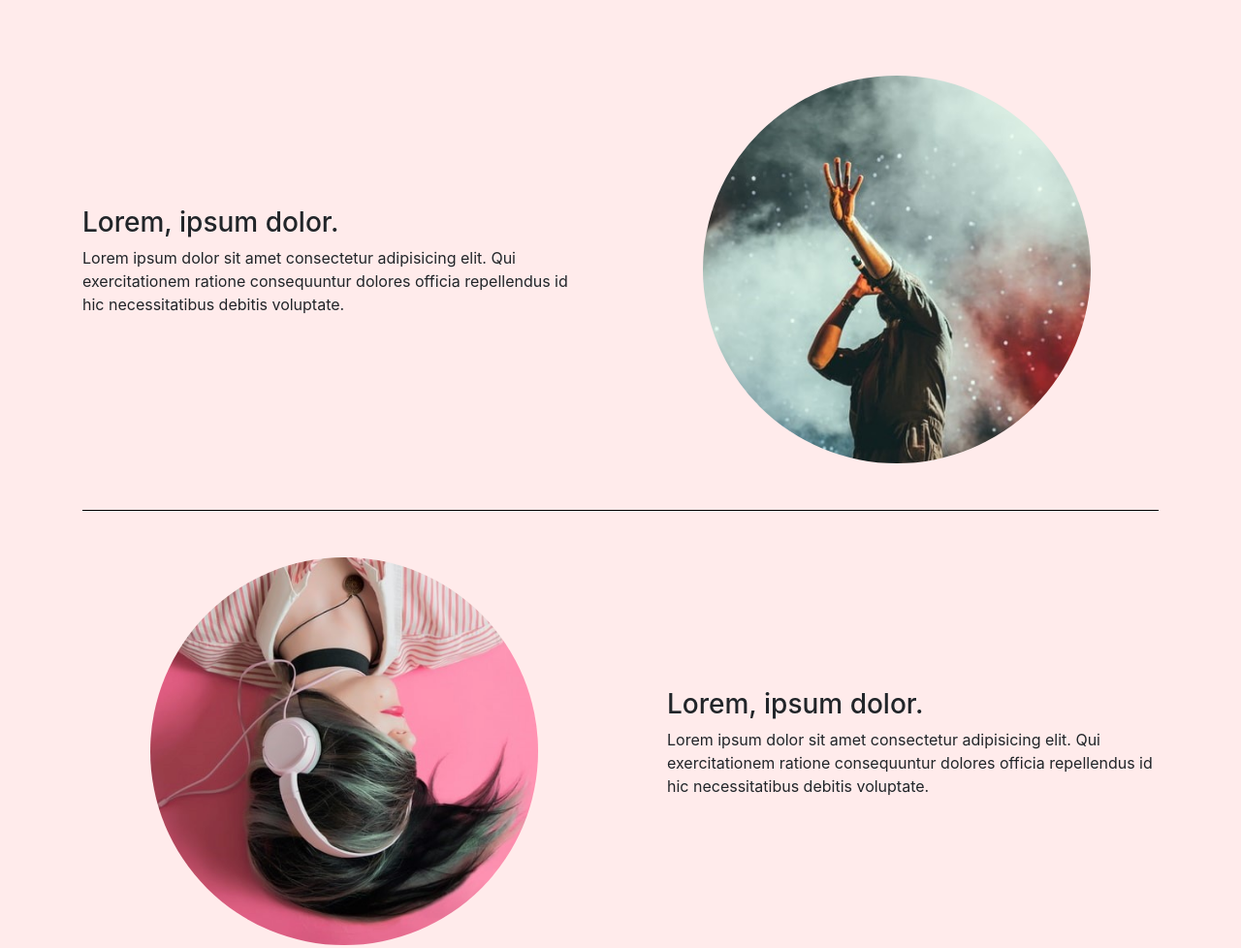
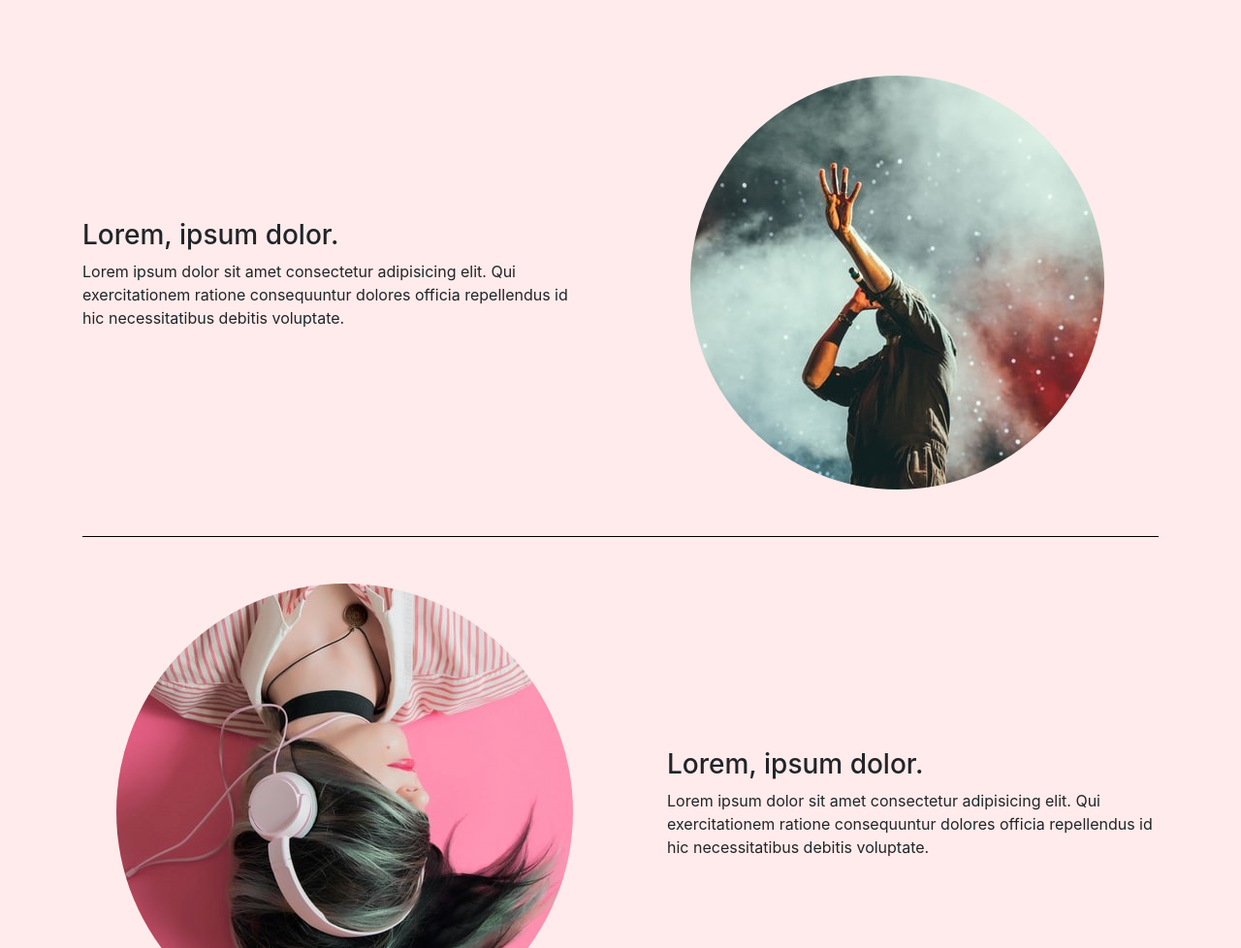
Before and after one commit to Darkryhr/YamaMusic, a plain HTML site: page index.html in a window 1280 px wide. Shown: the part 764-1742 px from the top of the page at 97% size. Drawn offline with nearby package versions, Linux system fonts and the light colour scheme; a web font is replaced by a local one.

Commit message:
Update style.css

```diff
--- a/style.css
+++ b/style.css
@@ -41,8 +41,3 @@ nav ul a {
   border-radius: 0;
   padding: 1rem 2rem;
 }
-
-.img-fix {
-  max-width: 400px !important;
-  overflow: hidden;
-}
```
